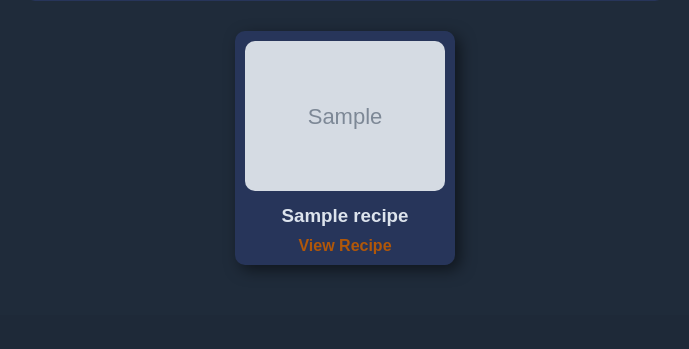
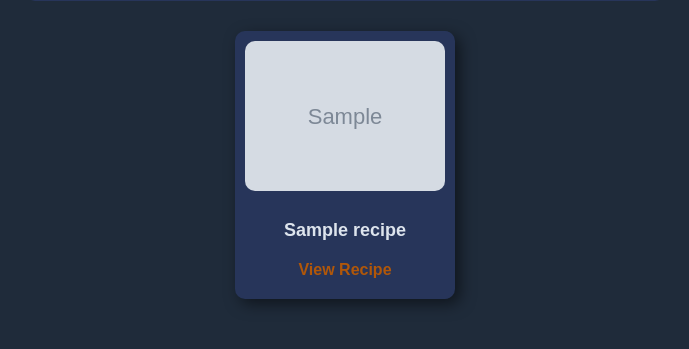
Before and after one commit to Mena-Adel20/Recipe-Manager, a Flask app: template templates/filter.html in a window 1280 px wide. Shown: the part 632-981 px from the top of the page, without its empty margins (315-1004 px from the left). Before the commit the page ends 902 px from the top, so only its background shows below. Run offline with Flask 3, Linux system fonts and the light colour scheme; the template is opened without the code that fills it: most values are stand-ins (such as "Sample title", 1, 10 or a date in 2020); grey boxes marked "Sample" are stand-in pictures.

Commit message:
Update filter.css

```diff
--- a/static/css/filter.css
+++ b/static/css/filter.css
@@ -76,22 +76,36 @@ button:hover {
     width: 200px;
     text-align: center;
     box-shadow: 5px 5px 15px rgba(0, 0, 0, 0.5);
+    display: flex;
+    flex-direction: column;
+    justify-content: space-between;
 }
 
 .recipe-card img {
     width: 100%;
+    height: 150px;
     border-radius: 10px;
+    object-fit: cover;
+    margin-bottom: 10px;
 }
 
 .recipe-card h3 {
     color: #DDE4ED;
     margin: 10px 0;
+    font-size: 18px;
+    min-height: 40px;
+    display: flex;
+    align-items: center;
+    justify-content: center;
+    text-align: center;
 }
 
 .recipe-card a {
     color: #b15709;
     text-decoration: none;
     font-weight: bold;
+    margin-bottom: 10px;
+    display: block;
 }
 
 .recipe-card a:hover {
@@ -102,9 +116,7 @@ button:hover {
 @media only screen and (max-width: 768px) {
     #recipe-list {
         flex-direction: column;
-        /* Stack cards on smaller screens */
         align-items: center;
-        /* Center align cards */
     }
 
     .recipe-card {
@@ -130,8 +142,8 @@ button:hover {
     align-items: center;
 }
 .action-icons {
-    display: inline-flex;
-    align-items: center;
+    display: flex;
+    justify-content: space-between;
     margin-top: 10px;
 }
 
```
